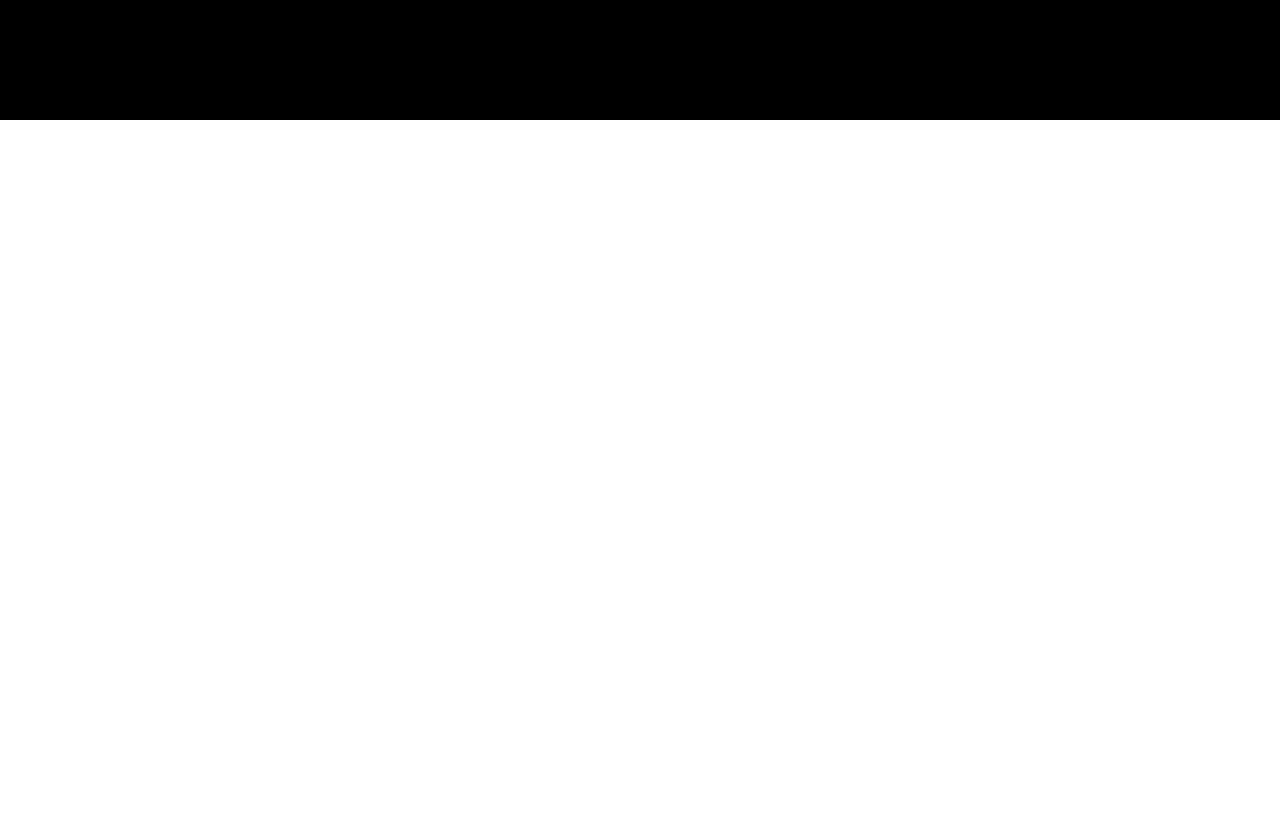
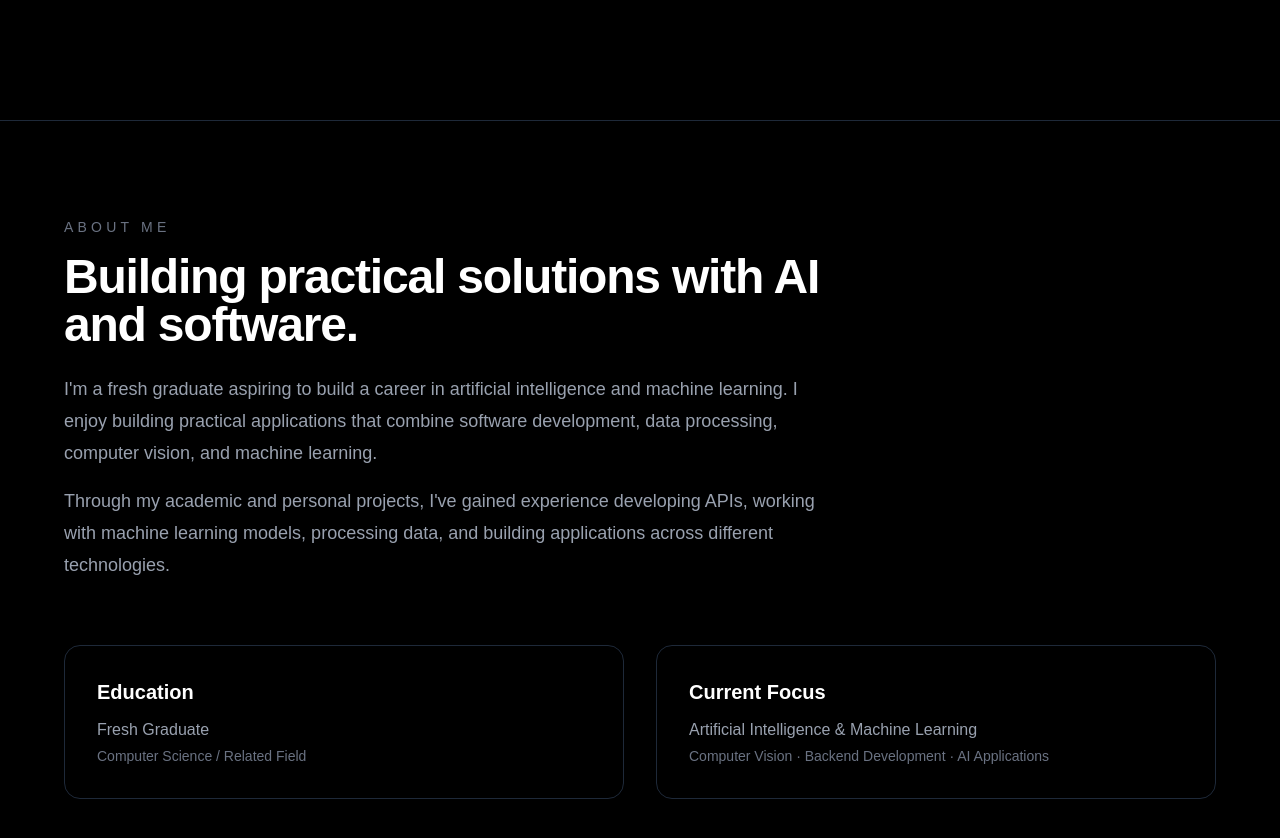
Before and after one commit to Wackzy12/angelo-portfolio, a Next.js app: page / in a window 1280 px wide. Shown: the part 680-1518 px from the top of the page. Before the commit the page ends 800 px from the top, so only its background shows below. Built offline with nearby package versions, Linux system fonts and the light colour scheme.

Commit message:
Create about section and reusable section heading

```diff
--- a/src/app/page.tsx
+++ b/src/app/page.tsx
@@ -1,4 +1,5 @@
 import Navbar from "@/components/Navbar";
+import About from "@/components/About";
 
 export default function Home() {
   return (
@@ -40,6 +41,8 @@ export default function Home() {
           </div>
         </div>
       </section>
+
+      <About />
     </main>
   );
 }
--- /dev/null
+++ b/src/components/About.tsx
@@ -0,0 +1,55 @@
+import SectionHeading from "@/components/SectionHeading";
+
+export default function About() {
+  return (
+    <section
+      id="about"
+      className="border-t border-gray-800 px-6 py-24"
+    >
+      <div className="mx-auto max-w-6xl">
+        <SectionHeading
+          label="About Me"
+          title="Building practical solutions with AI and software."
+          description="I'm a fresh graduate aspiring to build a career in artificial intelligence and machine learning. I enjoy building practical applications that combine software development, data processing, computer vision, and machine learning."
+        />
+
+        <p className="mt-4 max-w-3xl text-lg leading-8 text-gray-400">
+          Through my academic and personal projects, I've gained
+          experience developing APIs, working with machine learning
+          models, processing data, and building applications across
+          different technologies.
+        </p>
+
+        <div className="mt-16 grid gap-8 md:grid-cols-2">
+          <div className="rounded-2xl border border-gray-800 p-8">
+            <h3 className="text-xl font-semibold">
+              Education
+            </h3>
+
+            <p className="mt-3 text-gray-400">
+              Fresh Graduate
+            </p>
+
+            <p className="mt-1 text-sm text-gray-500">
+              Computer Science / Related Field
+            </p>
+          </div>
+
+          <div className="rounded-2xl border border-gray-800 p-8">
+            <h3 className="text-xl font-semibold">
+              Current Focus
+            </h3>
+
+            <p className="mt-3 text-gray-400">
+              Artificial Intelligence & Machine Learning
+            </p>
+
+            <p className="mt-1 text-sm text-gray-500">
+              Computer Vision · Backend Development · AI Applications
+            </p>
+          </div>
+        </div>
+      </div>
+    </section>
+  );
+}
--- /dev/null
+++ b/src/components/SectionHeading.tsx
@@ -0,0 +1,29 @@
+type SectionHeadingProps = {
+  label: string;
+  title: string;
+  description?: string;
+};
+
+export default function SectionHeading({
+  label,
+  title,
+  description,
+}: SectionHeadingProps) {
+  return (
+    <div className="max-w-3xl">
+      <p className="text-sm uppercase tracking-[0.3em] text-gray-500">
+        {label}
+      </p>
+
+      <h2 className="mt-4 text-4xl font-bold tracking-tight sm:text-5xl">
+        {title}
+      </h2>
+
+      {description && (
+        <p className="mt-6 text-lg leading-8 text-gray-400">
+          {description}
+        </p>
+      )}
+    </div>
+  );
+}
```
